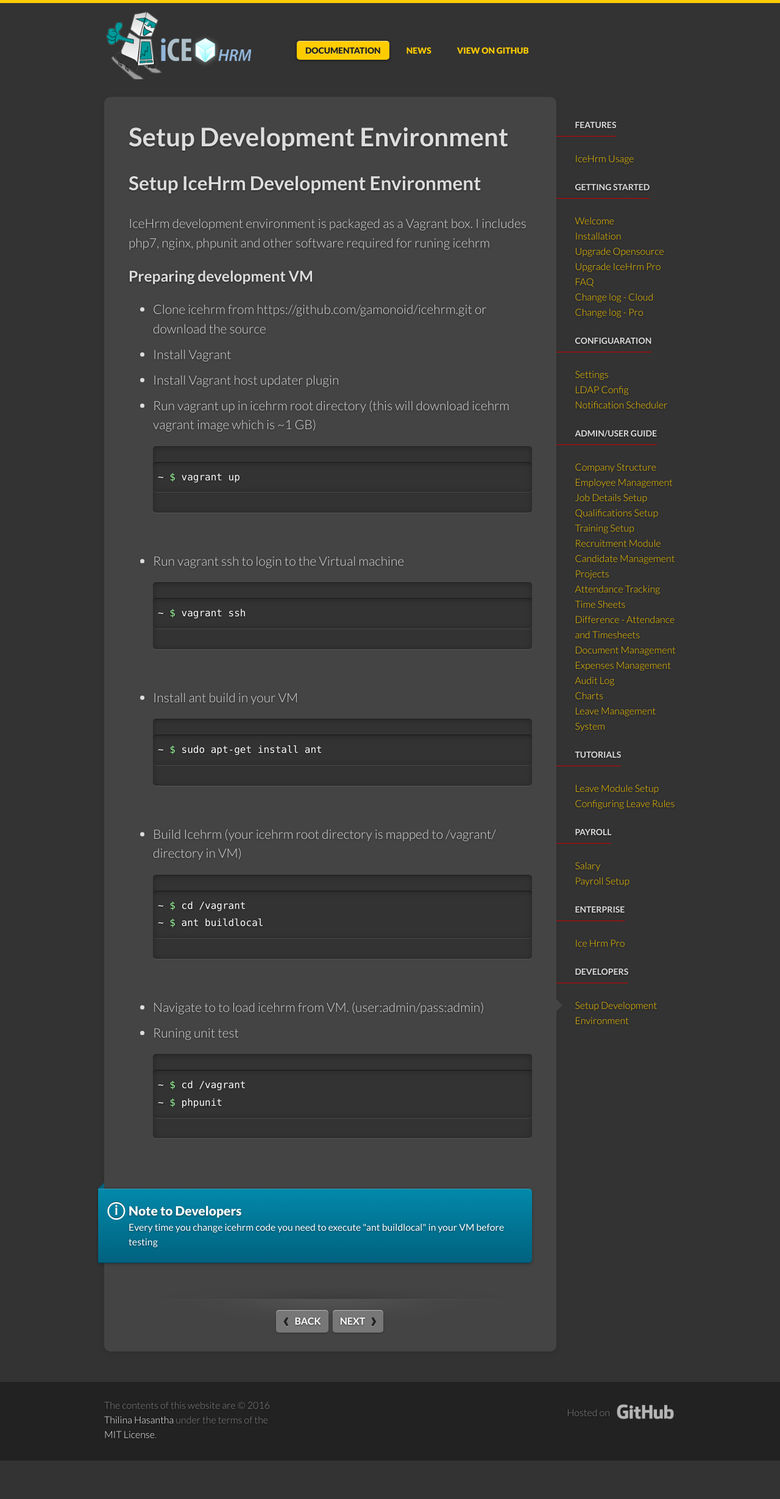
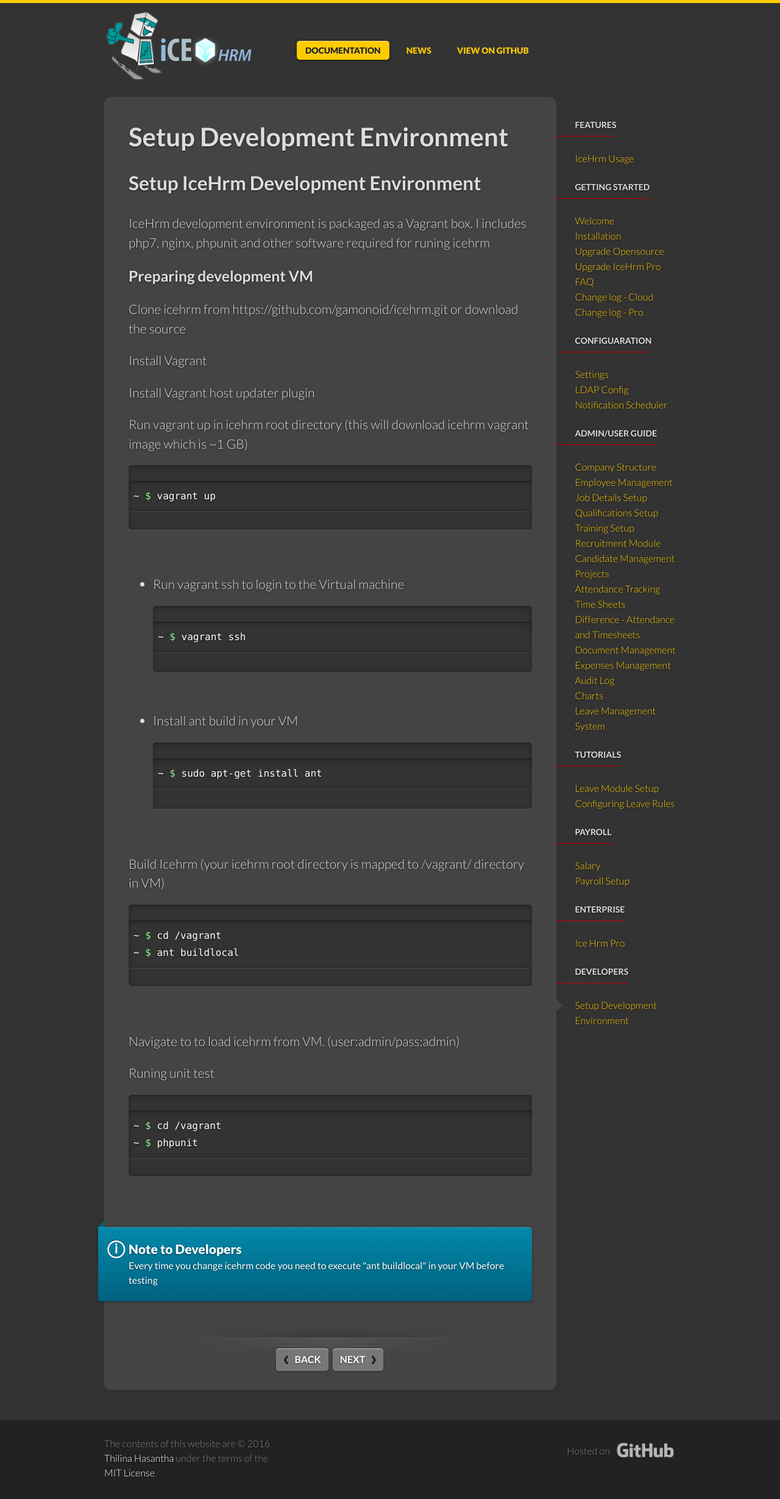
Before and after one commit to icehrm/icehrm.github.io, a Jekyll site: the page built from _docs/setup-dev-environment.md, in a window 1280 px wide. Shown: the whole page at 61% size. Built offline with Jekyll 4.4.1, drawn with Linux system fonts in a browser that asks for light colours; before the commit the page ends 2396 px from its top, so only the background shows below that.

Commit message:
Add more details

````diff
--- a/_docs/setup-dev-environment.md
+++ b/_docs/setup-dev-environment.md
@@ -13,11 +13,14 @@
 
 ### Preparing development VM
 
-- Clone icehrm from https://github.com/gamonoid/icehrm.git or download the source
-- Install Vagrant [](https://www.vagrantup.com/downloads.html)
-- Install Vagrant host updater plugin [](https://github.com/cogitatio/vagrant-hostsupdater)
+Clone icehrm from https://github.com/gamonoid/icehrm.git or download the source
 
-- Run vagrant up in icehrm root directory (this will download icehrm vagrant image which is  ~1 GB)
+Install Vagrant [](https://www.vagrantup.com/downloads.html)
+
+Install Vagrant host updater plugin [](https://github.com/cogitatio/vagrant-hostsupdater)
+
+
+Run vagrant up in icehrm root directory (this will download icehrm vagrant image which is  ~1 GB)
 <br/>
 ```sh
 ~ $ vagrant up
@@ -35,15 +38,18 @@
 ~ $ sudo apt-get install ant
 ```
 <br/>
-- Build Icehrm (your icehrm root directory is mapped to /vagrant/ directory in VM)
+
+Build Icehrm (your icehrm root directory is mapped to /vagrant/ directory in VM)
 <br/>
 ```sh
 ~ $ cd /vagrant
 ~ $ ant buildlocal
 ```
 <br/>
-- Navigate to [](http://clients.app.dev/dev) to load icehrm from VM. (user:admin/pass:admin)
-- Runing unit test
+
+Navigate to [](http://clients.app.dev/dev) to load icehrm from VM. (user:admin/pass:admin)
+
+Runing unit test
 <br/>
 ```sh
 ~ $ cd /vagrant
````
